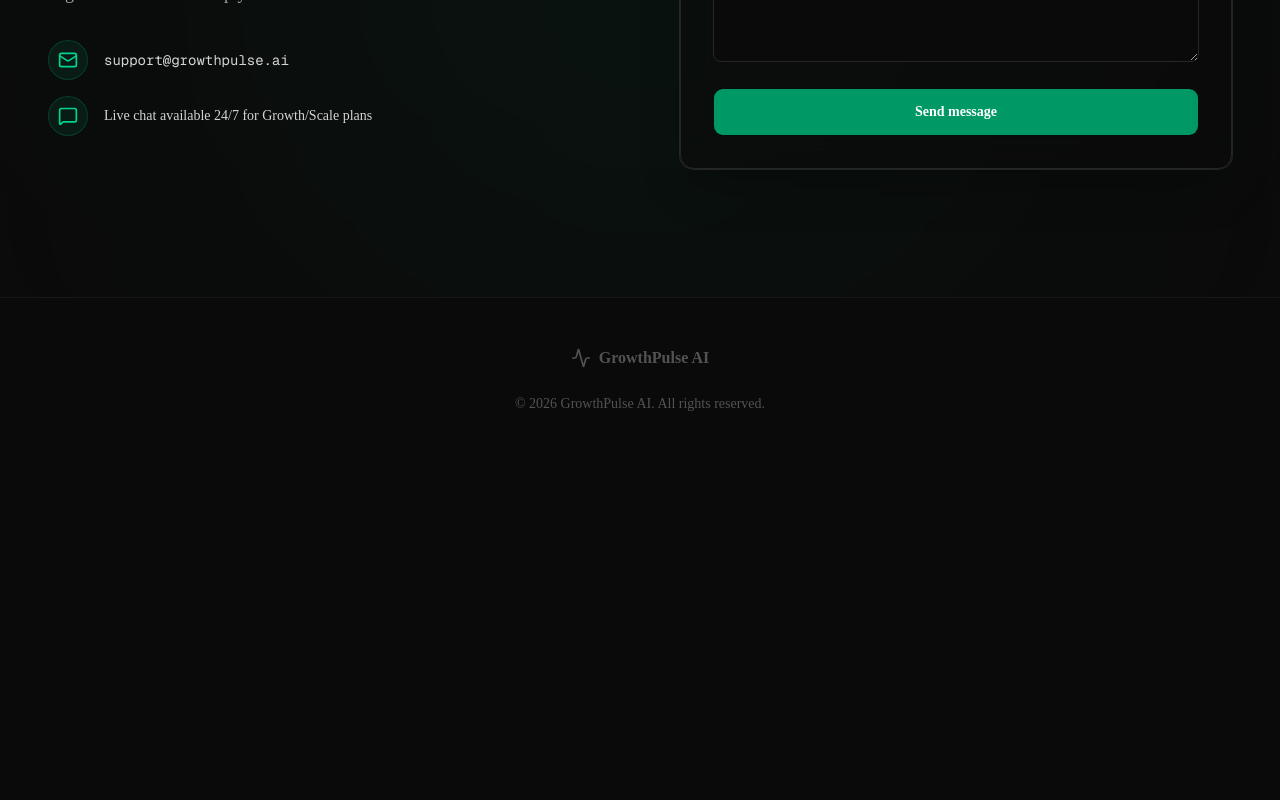
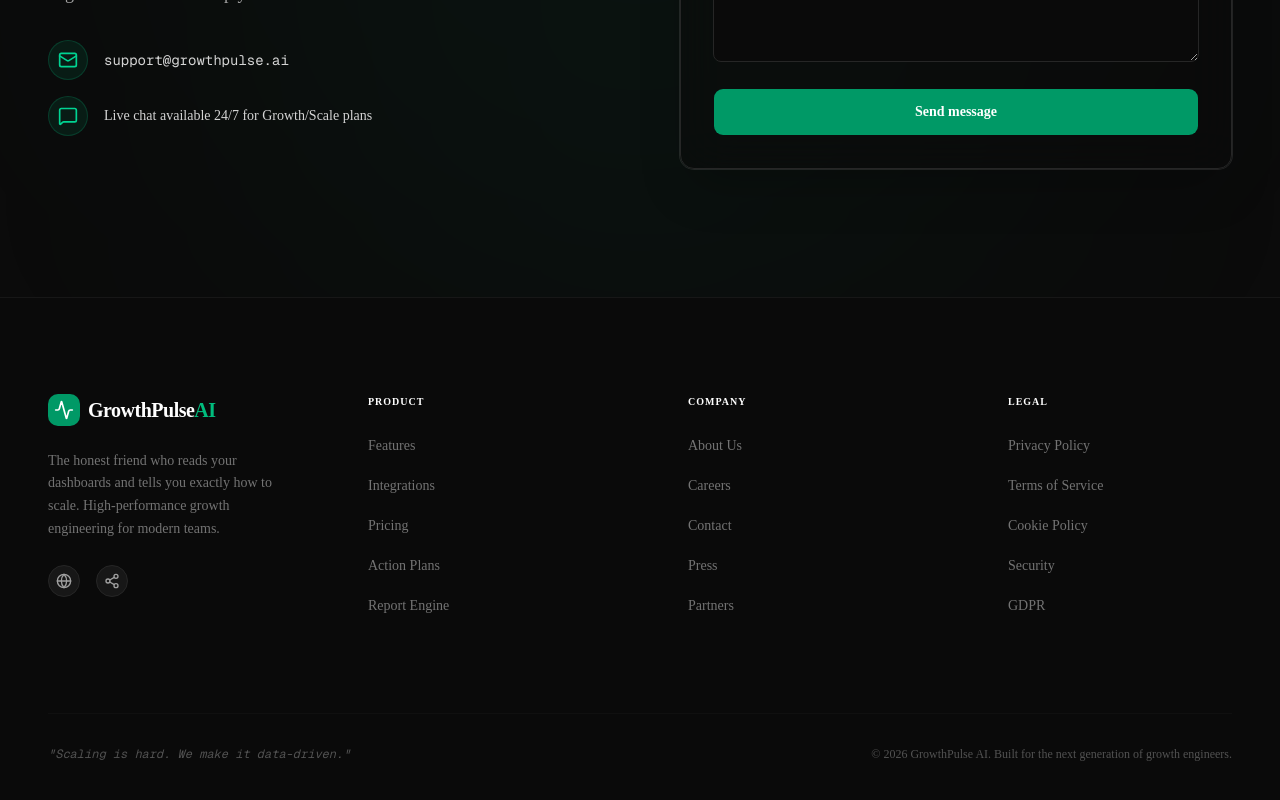
Before and after one commit to asilva35/growthpulse-ai, a Next.js app: page / in a window 1280 px wide. Shown: the part 8633-9433 px from the top of the page. Before the commit the page ends 9095 px from the top, so only its background shows below. Built offline with nearby package versions, Linux system fonts and the light colour scheme.

Commit message:
Improve Footer

```diff
--- a/app/page.tsx
+++ b/app/page.tsx
@@ -1552,13 +1552,70 @@
       </section>
 
 
-      <footer className="py-12 border-t border-neutral-900 bg-neutral-950 text-center flex flex-col items-center">
-        <div className="flex items-center gap-2 font-bold mb-6 text-neutral-600">
-          <Activity className="w-5 h-5" />
-          <span>GrowthPulse AI</span>
-        </div>
-        <p className="text-sm text-neutral-600">© 2026 GrowthPulse AI. All rights reserved.</p>
+      <footer className="py-24 px-6 lg:px-12 border-t border-neutral-900 bg-neutral-950">
+        <div className="max-w-7xl mx-auto grid grid-cols-2 md:grid-cols-4 gap-12 lg:gap-24">
+          {/* Brand Column */}
+          <div className="col-span-2 md:col-span-1 space-y-6">
+            <div className="flex items-center gap-2 font-bold text-xl tracking-tight text-white">
+              <div className="w-8 h-8 bg-emerald-600 rounded-lg flex items-center justify-center">
+                <Activity className="w-5 h-5 text-white" />
+              </div>
+              <span>GrowthPulse<span className="text-emerald-500">AI</span></span>
+            </div>
+            <p className="text-sm text-neutral-500 leading-relaxed">
+              The honest friend who reads your dashboards and tells you exactly how to scale. High-performance growth engineering for modern teams.
+            </p>
+            <div className="flex gap-4">
+               <div className="w-8 h-8 rounded-full bg-neutral-900 border border-neutral-800 flex items-center justify-center hover:border-emerald-500/50 transition-colors cursor-pointer">
+                 <Globe className="w-4 h-4 text-neutral-400" />
+               </div>
+               <div className="w-8 h-8 rounded-full bg-neutral-900 border border-neutral-800 flex items-center justify-center hover:border-emerald-500/50 transition-colors cursor-pointer">
+                 <Share2 className="w-4 h-4 text-neutral-400" />
+               </div>
+            </div>
+          </div>
+
+          {/* Product */}
+          <div>
+            <h4 className="font-bold text-white mb-6 uppercase tracking-widest text-[10px]">Product</h4>
+            <ul className="space-y-4">
+              {["Features", "Integrations", "Pricing", "Action Plans", "Report Engine"].map((link) => (
+                <li key={link}><a href="#" className="text-sm text-neutral-500 hover:text-emerald-400 transition-colors">{link}</a></li>
+              ))}
+            </ul>
+          </div>
+
+          {/* Company */}
+          <div>
+            <h4 className="font-bold text-white mb-6 uppercase tracking-widest text-[10px]">Company</h4>
+            <ul className="space-y-4">
+              {["About Us", "Careers", "Contact", "Press", "Partners"].map((link) => (
+                <li key={link}><a href="#" className="text-sm text-neutral-500 hover:text-emerald-400 transition-colors">{link}</a></li>
+              ))}
+            </ul>
+          </div>
+
+          {/* Legal */}
+          <div>
+            <h4 className="font-bold text-white mb-6 uppercase tracking-widest text-[10px]">Legal</h4>
+            <ul className="space-y-4">
+              {["Privacy Policy", "Terms of Service", "Cookie Policy", "Security", "GDPR"].map((link) => (
+                <li key={link}><a href="#" className="text-sm text-neutral-500 hover:text-emerald-400 transition-colors">{link}</a></li>
+              ))}
+            </ul>
+          </div>
+        </div>
+
+        <div className="max-w-7xl mx-auto mt-24 pt-8 border-t border-neutral-900/50 flex flex-col md:flex-row justify-between items-center gap-4">
+          <p className="text-xs text-neutral-600 font-mono italic">
+            &quot;Scaling is hard. We make it data-driven.&quot;
+          </p>
+          <p className="text-xs text-neutral-600">
+            © 2026 GrowthPulse AI. Built for the next generation of growth engineers.
+          </p>
+        </div>
       </footer>
+
 
       <LeadFormDialog isOpen={isModalOpen} onOpenChange={setIsModalOpen} variant={headlineVariant} />
 
```
